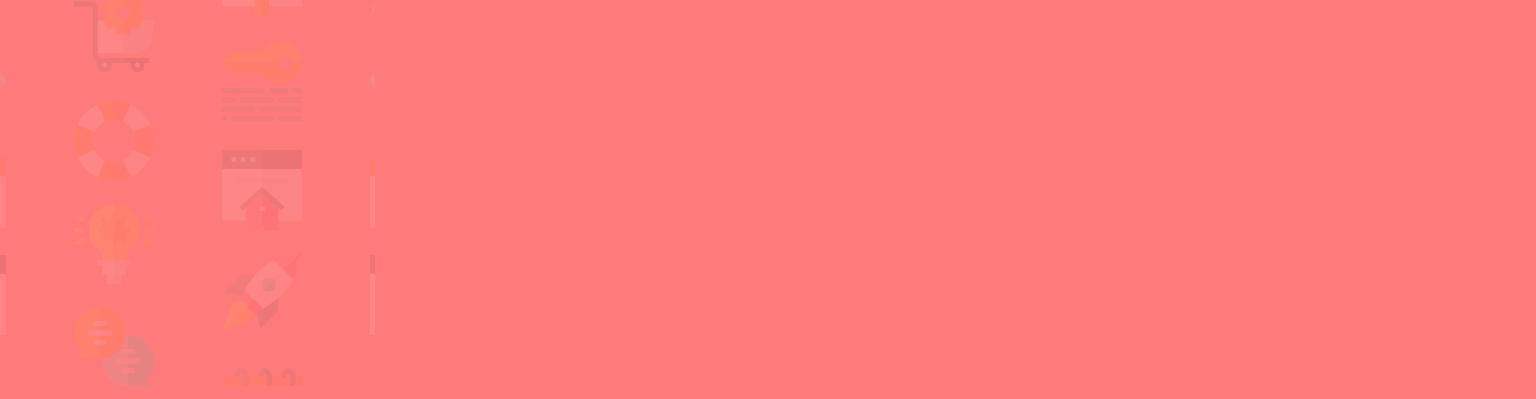
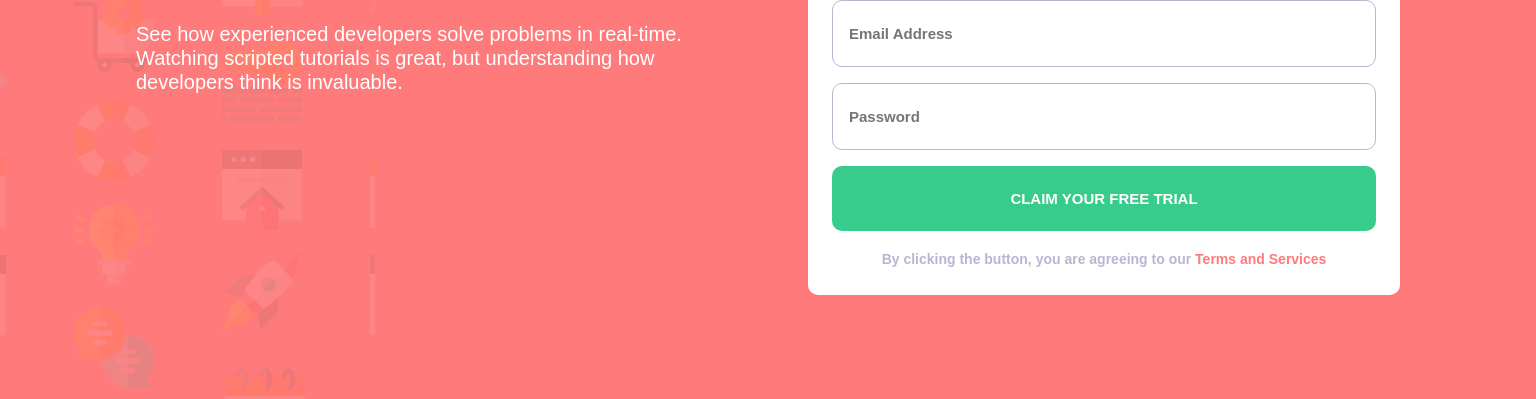
Before and after one commit to Opabby/intro-component, a plain HTML site: page index.html in a window 1536 px wide. Shown: the part 414-813 px from the top of the page. Drawn offline with Linux system fonts and the light colour scheme.

Commit message:
Responsiveness

```diff
--- /dev/null
+++ b/css/form.css
@@ -0,0 +1,63 @@
+.blue--card{
+    margin: 1rem 0;
+    padding: 2rem 3rem;
+    line-height: 1.5rem;
+    width: 100%;
+    height: auto;
+    color: #fff;
+    font-size: 19px;
+    font-weight: 500;
+    background-color: var(--blue);
+    border: none;
+    border-radius: 10px;
+    box-shadow: 0 0.5rem 0 rgba(0, 0, 0, 0.2);
+}
+
+.form{
+    background-color: #fff;
+    border-radius: 10px;
+    padding: 1.5rem 1.5rem;
+    height: auto;
+    display: flex;
+    flex-direction: column;
+}
+
+.input{
+    font-weight:700;
+    margin-bottom: 1rem;
+    padding: 1.5rem 1rem;
+    border-radius: 10px;
+    border: 1px solid var(--grayish-blue);
+    font-size: 18px;
+    font-size: 15px;
+}
+
+.submit{
+    color: #fff;
+    font-size: 15px;
+    font-weight: 600;
+    padding: 1.5rem 1.5rem;
+    background: var(--green);
+    border: none;
+    border-radius: 10px;
+    margin-bottom: 1rem;
+}
+
+.terms{
+    text-align: center;
+    font-size: 14px;
+    margin: 0;
+    color: var(--grayish-blue);
+    font-weight: 600;
+    line-height: 1.5rem;
+}
+
+.terms a{
+    color: var(--red);
+}
+
+@media screen and (min-width: 1440px){
+    .right{
+        width: 50%;
+    }
+}
--- a/css/header.css
+++ b/css/header.css
@@ -11,7 +11,20 @@
     line-height: 1.5rem;
     font-size: 19px;
     font-weight: 500;
-    margin-bottom: 2rem;
+    margin-bottom: 3rem;
 }
 
-.
+@media screen and (min-width: 1440px){
+    .header{
+        width: 50%;
+    }
+    .title{
+        text-align: left;
+        font-size: 45px;
+        font-weight: 700;
+    }
+    .paragraph{
+        text-align: left;
+        font-size: 20px;
+    }
+}
--- a/css/style.css
+++ b/css/style.css
@@ -23,3 +23,16 @@ body {
     background-repeat: no-repeat;
     padding: 4rem 1rem;
 }
+
+@media screen and (min-width: 1440px){
+    body{
+        display: flex;
+        align-items: center;
+        gap: 5rem;
+        font-family: url('../images/bg-intro-desktop.png');
+        padding: 6rem 8rem;
+    }
+    footer{
+        display: none;
+    }
+}
--- a/index.html
+++ b/index.html
@@ -6,6 +6,7 @@
     <link rel="icon" type="image/png" sizes="32x32" href="./images/favicon-32x32.png">
     <link rel="stylesheet" href="./css/style.css">
     <link rel="stylesheet" href="./css/header.css">
+    <link rel="stylesheet" href="./css/form.css">
     <title>Frontend Mentor | Intro component with sign up form</title>
     <style>
       .attribution { font-size: 11px; text-align: center; }
@@ -17,21 +18,23 @@
       <h1 class="title">Learn to code by watching others</h1>
       <p class="paragraph">See how experienced developers solve problems in real-time. Watching scripted tutorials is great,
         but understanding how developers think is invaluable. </p>
-      <button class="blue--btn">Try it free 7 days then $20/mo. thereafter</button>
     </section>
+    <section class="right">
+      <button class="blue--card" href="#"><b>Try it free 7 days then</b> $20/mo. thereafter</button>
       <form class="form">
         <label for="name" aria-label="Type in your first name."></label>
-      <input id="name" type="text" placeholder="First Name">
+        <input class="input" id="name" type="text" placeholder="First Name" required>
         <label for="lname" aria-label="Type in your last name."></label>
-      <input id="lname" type="text" placeholder="Last Name">
+        <input class="input" id="lname" type="text" placeholder="Last Name" required>
         <label for="email" aria-label="Type in your email address."></label>
-      <input id="email" type="email" placeholder="Email Address">
+        <input class="input" id="email" type="email" placeholder="Email Address" required>
         <label for="password" aria-label="Type in your password."></label>
-      <input id="password" type="password" placeholder="Password">
+        <input class="input" id="password" type="password" placeholder="Password" required>
         <label for="claim" aria-label="Claim free trial."></label>
-      <input id="claim" type="submit" value="Claim your free trial">
-      <p>By clicking the button, you are agreeing to our <a>Terms and Services</a></p>
+        <input class="submit" id="claim" type="submit" value="CLAIM YOUR FREE TRIAL">
+        <p class="terms">By clicking the button, you are agreeing to our <a>Terms and Services</a></p>
       </form>
+    </section>
     <footer>
       <p class="attribution">
         Challenge by <a href="https://www.frontendmentor.io?ref=challenge" target="_blank">Frontend Mentor</a>.
```
Lines whose indentation alone changed are shown as unchanged.
